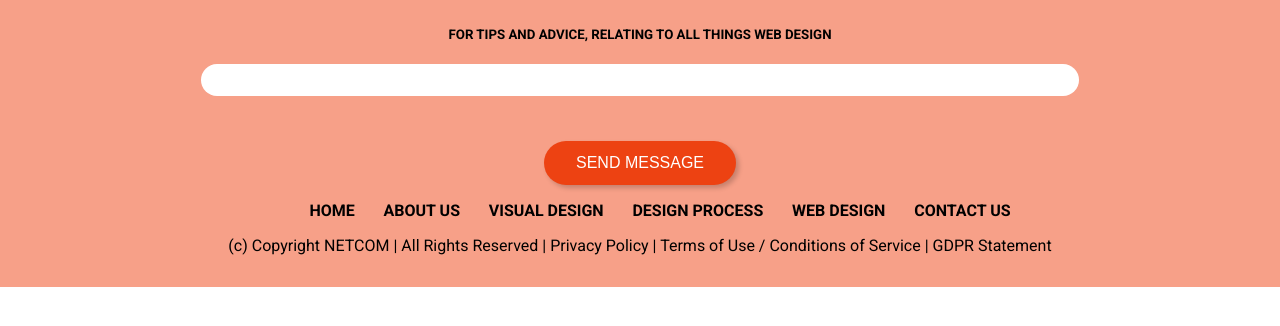
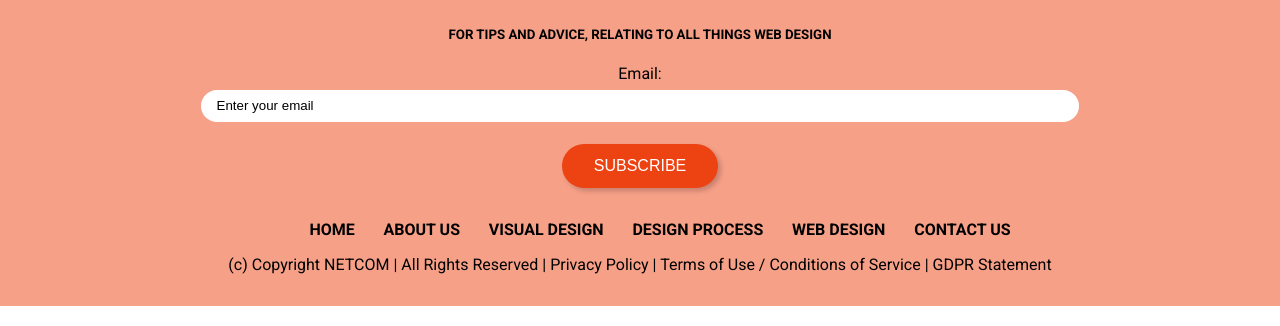
Before and after one commit to VMO2020/class-website, a plain HTML site: page index.html in a window 1280 px wide. Shown: the part 3223-3549 px from the top of the page. Drawn offline with Linux system fonts and the light colour scheme.

Commit message:
UPDATE: Footer

```diff
--- a/JS/app.js
+++ b/JS/app.js
@@ -1,5 +1,6 @@
 // console.log('JS is working...');
 
+// Menu
 const menuImage = document.getElementById('menu');
 const navMenu = document.getElementById('nav-menu');
 
@@ -8,3 +9,11 @@ function toggleMenuActive() {
 }
 
 menuImage.addEventListener('click', toggleMenuActive);
+
+// Subscribe Button
+const subscribeButton = document.getElementById('btn-subscribe');
+
+subscribeButton.addEventListener('click', function () {
+	// Display an alert when the button is clicked
+	alert('Thank you for subscribing!');
+});
--- a/css/styles.css
+++ b/css/styles.css
@@ -241,13 +241,26 @@ footer {
 	/* border: 2px solid green; */
 }
 
+footer form.subscribe-form {
+	display: flex;
+	flex-direction: column;
+	justify-content: center;
+	align-items: center;
+	/* border: 2px solid black; */
+}
+
 footer input {
 	width: 70%;
 	height: 30px;
-	margin-bottom: 1em;
+	margin: 0.5em 0;
 	border: none;
 	outline: none;
 	border-radius: 30px;
+}
+
+footer input::placeholder {
+	color: black;
+	padding-left: 1em;
 }
 
 footer nav ul {
@@ -269,6 +282,10 @@ footer nav ul a {
 
 footer nav ul a:hover {
 	color: #ed4212;
+}
+
+footer .btn-subscribe {
+	margin: 1em 0;
 }
 
 /* Mobile styles */
--- a/index.html
+++ b/index.html
@@ -207,8 +207,18 @@
 			</a>
 			<h2>Join Our Newsletter</h2>
 			<h5>FOR TIPS AND ADVICE, RELATING TO ALL THINGS WEB DESIGN</h5>
-			<input type="text" /> <br />
-			<button class="send-message">SEND MESSAGE</button>
+			<form class="subscribe-form">
+				<label for="email">Email:</label>
+				<input
+					type="email"
+					id="email"
+					placeholder="Enter your email"
+					name="email"
+				/>
+				<button type="submit" id="btn-subscribe" class="btn-subscribe">
+					SUBSCRIBE
+				</button>
+			</form>
 			<nav>
 				<ul>
 					<li><a class="active" href="index.html">HOME</a></li>
```
Also changed, not shown: about-us.html (+12 -2 lines), contact-us.html (+12 -2 lines), design-process.html (+12 -2 lines), visual-design.html (+12 -2 lines), web-design.html (+12 -2 lines).
